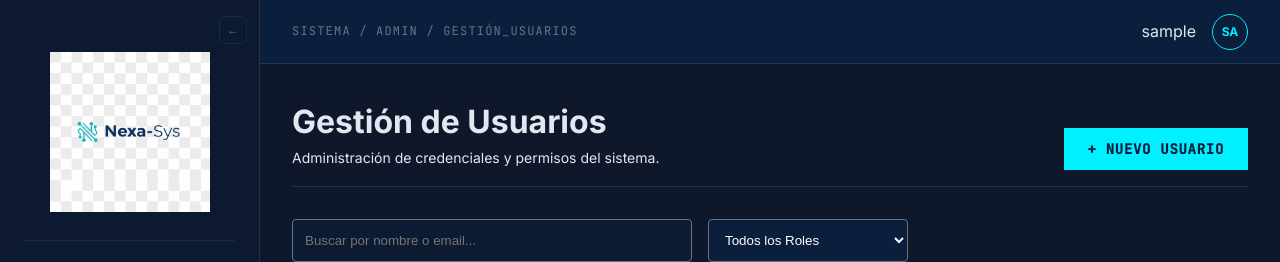
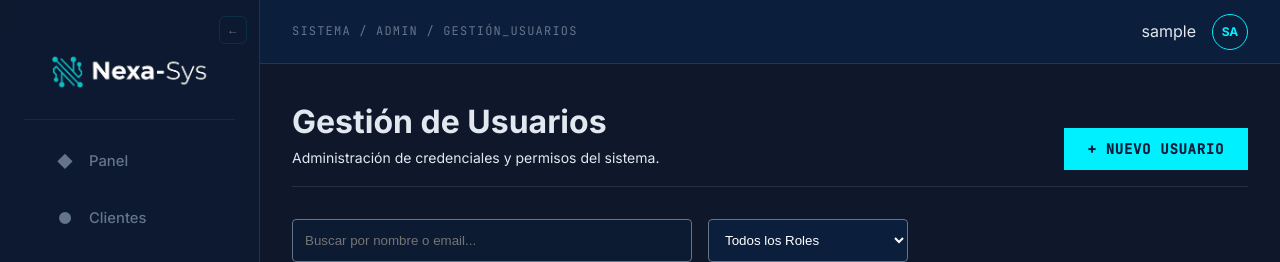
Before and after one commit to Diegox-17/nexa-sys-crm, a React (Vite) app in the folder src/frontend/: page /users in a window 1280 px wide. Shown: the top 262 px of the page. Built offline with nearby package versions, Linux system fonts and the light colour scheme; no server answers; sample sign-in values are in the browser's storage.

Commit message:
fix: update logo references in Sidebar
- Remove unused Logo Light Sin fondo.png
- Change expanded logo to Logo Dark Sin fondo.png
- Change collapsed logo to Favicon Vectorizado.svg
- Clean up whitespace formatting in Sidebar.jsx

```diff
--- a/src/frontend/src/components/Sidebar.jsx
+++ b/src/frontend/src/components/Sidebar.jsx
@@ -54,7 +54,7 @@ const Sidebar = ({ onToggle, isCollapsed }) => {
                         {!isCollapsed && (
                             <div className="sidebar-logo-full">
                                 <img
-                                    src="/assets/Logo Light Sin fondo.png"
+                                    src="/assets/Logo Dark Sin fondo.png"
                                     alt="Nexa-Sys"
                                     className="sidebar-logo-img"
                                 />
@@ -64,7 +64,7 @@ const Sidebar = ({ onToggle, isCollapsed }) => {
                         {isCollapsed && (
                             <div className="sidebar-logo-collapsed">
                                 <img
-                                    src="/assets/Logo f negro Vectorizado.svg"
+                                    src="/assets/Favicon Vectorizado.svg"
                                     alt="N"
                                     className="sidebar-icon-img"
                                 />
```
Also changed, not shown: src/frontend/public/assets/Logo Light Sin fondo.png (deleted).
